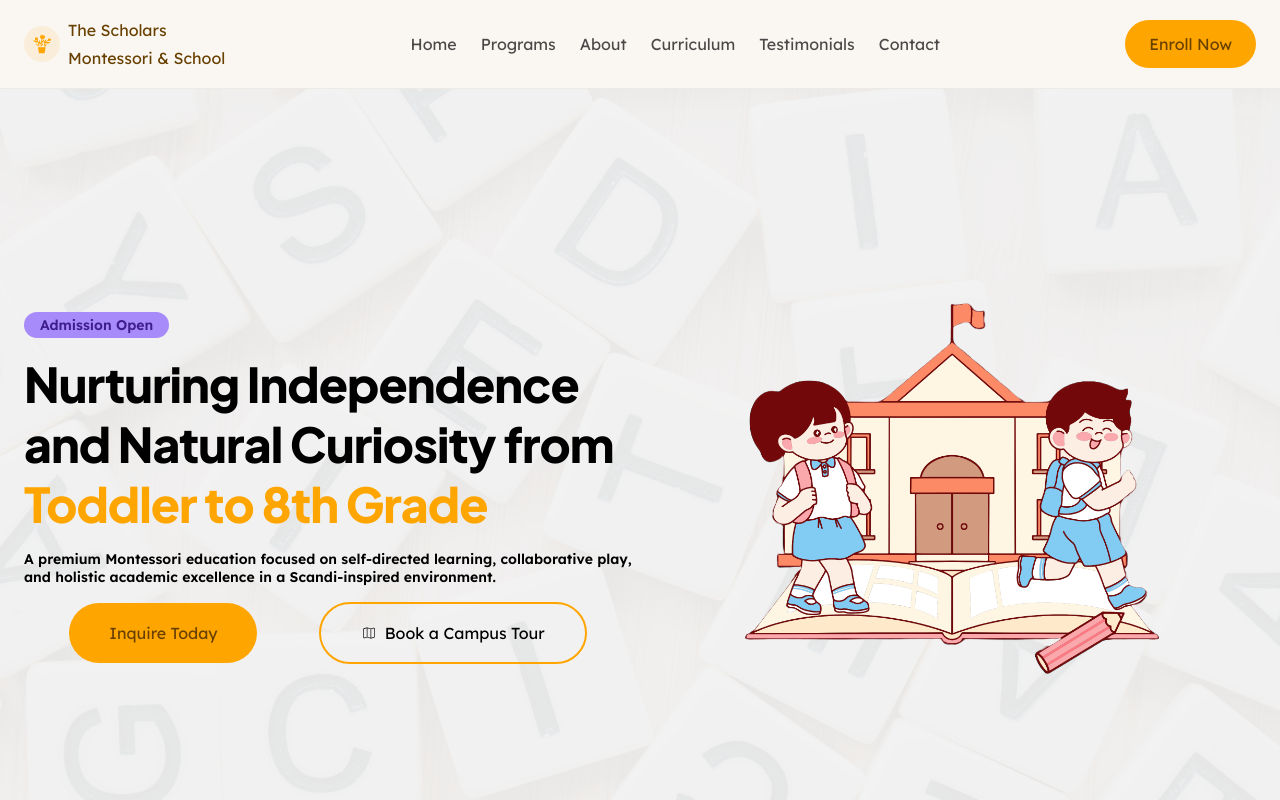
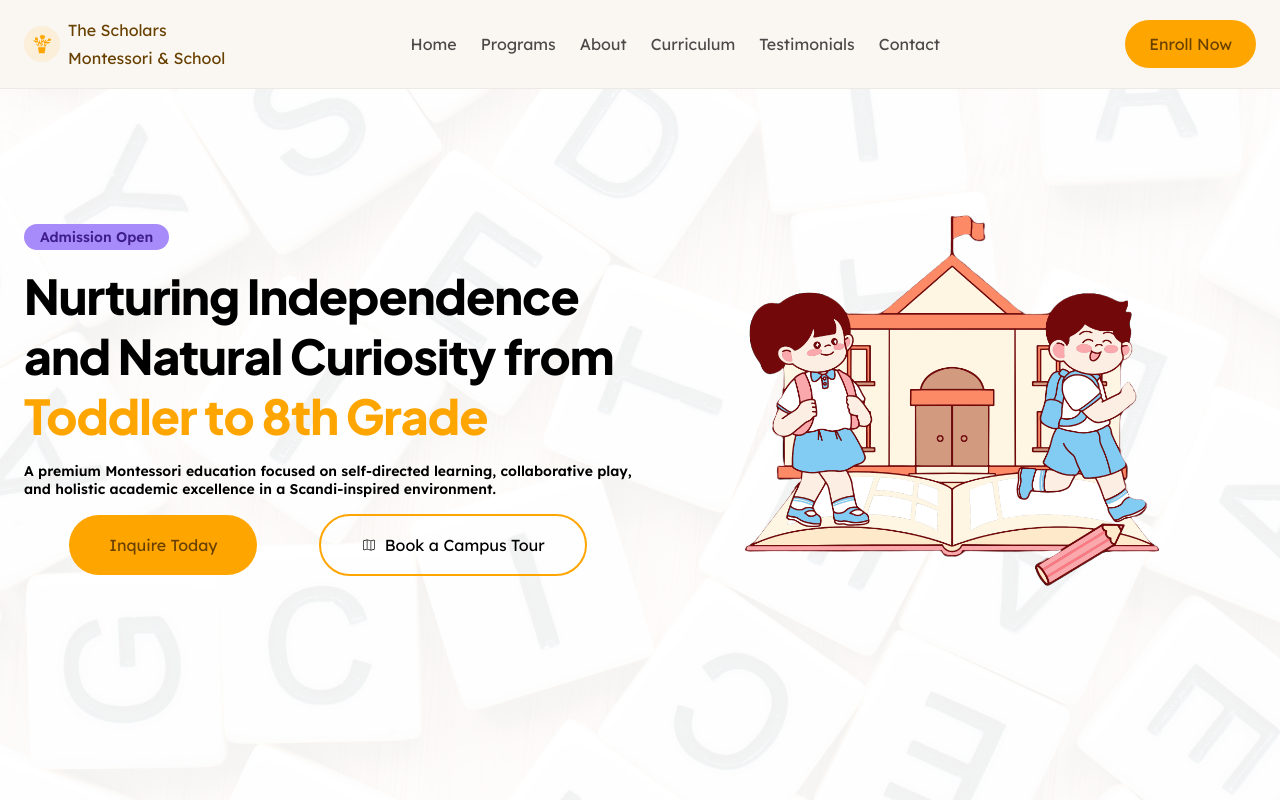
Before and after one commit to usamamanzoor991/the-scholars, a React (Vite) app: page / in a window 1280 px wide. Shown: the top 800 px of the page. Built offline with nearby package versions, Linux system fonts and the light colour scheme.

Commit message:
update(Hero margin top & flickring issue on mobile fixed)

```diff
--- a/src/components/Navbar.jsx
+++ b/src/components/Navbar.jsx
@@ -22,7 +22,7 @@ const Navbar = () => {
   return (
     <>
       {/* Navbar */}
-      <nav className="w-full fixed top-0 left-0 z-50 flex items-center justify-center px-6 bg-background/90 backdrop-blur-md border-b border-black/5 translate-z-0 will-change-transform" style={{ contain: 'paint', isolation: 'isolate' }}>
+      <nav className="w-full fixed top-0 left-0 z-50 flex items-center justify-center px-6 bg-background border-b border-black/5 translate-z-0 will-change-transform" style={{ contain: 'paint', isolation: 'isolate' }}>
         <div className="container flex items-center justify-between py-4 gap-8">
 
           {/* Brand */}
--- a/src/components/home/Hero.jsx
+++ b/src/components/home/Hero.jsx
@@ -3,9 +3,8 @@ import { CiMap } from "react-icons/ci";
 
 const Hero = () => {
   return (
-    <div id='hero' className='relative min-h-screen w-full flex items-center justify-center mt-22 py-4 px-6' style={{ transform: 'translateZ(0)', willChange: 'transform' }}>
+    <div id='hero' className='relative min-h-screen w-full flex items-center justify-center lg:mt-0 md:mt-12 mt-22 py-4 px-6' style={{ transform: 'translateZ(0)', willChange: 'transform' }}>
       <img src="/hero-bg.jpg" alt="Hero Background" loading="eager" className='z-0 h-full w-full absolute inset-0 object-cover opacity-5' />
-      <div className='z-10 h-full w-full absolute inset-0 object-cover opacity-5 bg-black'></div>
       <div className='z-20 container flex md:flex-row flex-col items-center justify-between gap-4'>
         <div className='md:w-[50%] flex flex-col items-baseline justify-center gap-4'>
           <h1 className='bg-secondary px-4 py-1 rounded-full text-[#3F1E8C] label-bold'>Admission Open</h1>
```
